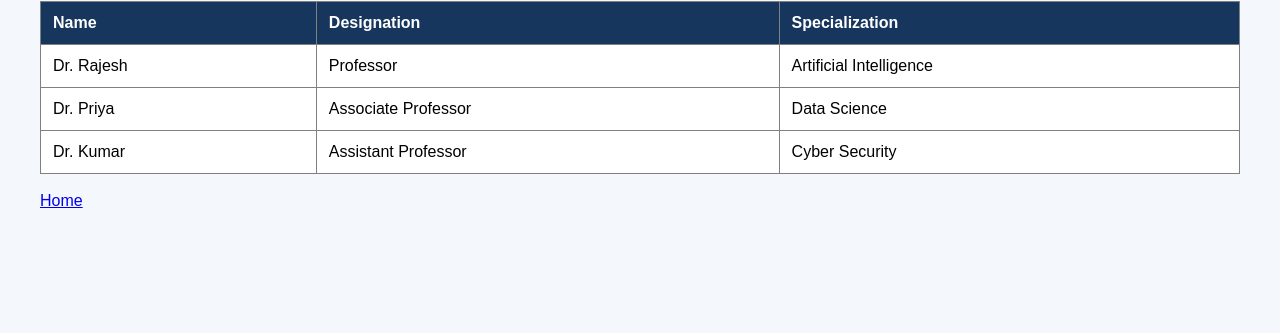
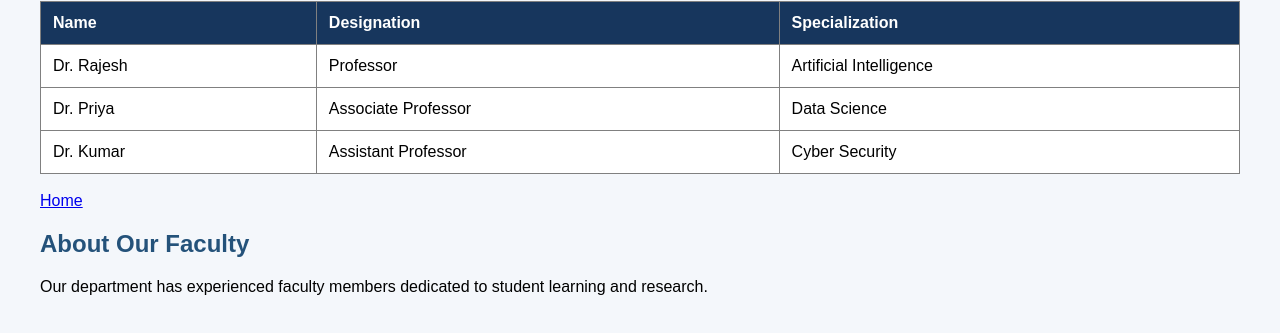
Before and after one commit to Muskan0716/college-department-website-1, a plain HTML site: page faculty.html in a window 1280 px wide. Shown: the part 97-430 px from the top of the page. Drawn offline with Linux system fonts and the light colour scheme.

Commit message:
Add faculty department information

```diff
--- a/faculty.html
+++ b/faculty.html
@@ -37,6 +37,8 @@
 
     <br>
     <a href="index.html">Home</a>
+<h2>About Our Faculty</h2>
+<p>Our department has experienced faculty members dedicated to student learning and research.</p>
 
 </body>
 </html>
```
